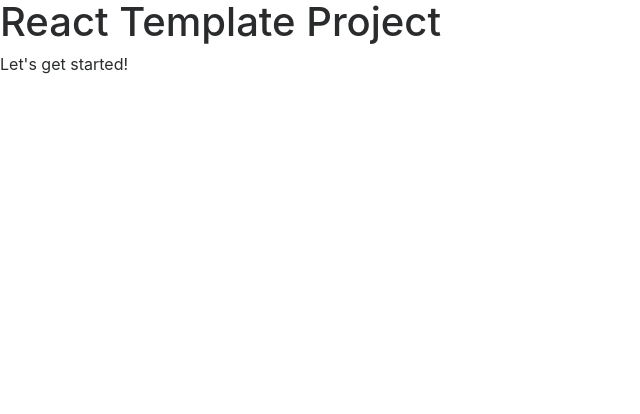
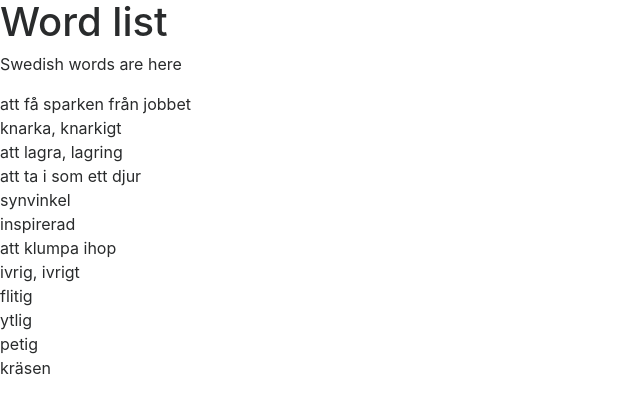
Before and after one commit to MargaretKrutikova/react-words-app, a React app: page / in a window 1280 px wide. Shown: the top 414 px of the page, without its empty margins (0-640 px from the left). Built offline with nearby package versions, Linux system fonts and the light colour scheme.

Commit message:
Added basic components for displaying list of words.

```diff
--- /dev/null
+++ b/api/words.json
@@ -0,0 +1,65 @@
+{
+  "data": [{
+    "id": 1,
+    "value": "att få sparken från jobbet",
+    "translations": ["to get fired"]
+  },
+  {
+    "id": 2,
+    "value": "knarka, knarkigt",
+    "translations": ["do drugs"]
+  },
+  {
+    "id": 3,
+    "value": "att lagra, lagring",
+    "translations": ["to store, storage"]
+  },
+  {
+    "id": 4,
+    "value": "att ta i som ett djur",
+    "explanations": ["t.ex. träning"]
+  },
+  {
+    "id": 5,
+    "value": "synvinkel",
+    "translations": ["point of view"],
+    "usages": [ "från/ur min synvinkel" ]
+  },
+  {
+    "id": 6,
+    "value": "inspirerad",
+    "usages" : ["jag är inspirerad av någon"]
+  },
+  {
+    "id": 7,
+    "value": "att klumpa ihop",
+    "translations" : ["lump together", "смешивать в кучу"]
+  },
+  {
+    "id": 8,
+    "value": "ivrig, ivrigt",
+    "translations" : ["eager", "zealous", "усердно"]
+  },
+  {
+    "id": 9,
+    "value": "flitig",
+    "translations" : ["diligent", "hard-working"]
+  },
+  {
+    "id": 10,
+    "value": "ytlig",
+    "translations" : ["external", "superficial", "поверхностный"]
+  },
+  {
+    "id": 11,
+    "value": "petig",
+    "translations" : ["мелочный"],
+    "explanations":  ["för noggrann", "pedantisk" ]
+  },
+  {
+    "id": 12,
+    "value": "kräsen",
+    "translations" : ["picky"],
+    "explanations":  ["om mat t.ex." ]
+  }]
+}
--- a/src/components/App.js
+++ b/src/components/App.js
@@ -1,12 +1,13 @@
 import React from 'react';
-import * as api from '../api';
+import WordsContainer from './words/WordsContainer';
 
 class App extends React.Component {
   render() {
     return (
       <div className="App">
-        <h1>React Template Project</h1>
-        <p>Let's get started!</p>
+        <h1>Word list</h1>
+        <p>Swedish words are here</p>
+        <WordsContainer />
       </div>
     );
   }
--- /dev/null
+++ b/src/components/words/Word.js
@@ -0,0 +1,19 @@
+import React, { Component } from 'react';
+import PropTypes from 'prop-types';
+import WordEntity from './WordEntity';
+
+class Word extends Component {
+  render() {
+    return (
+      <div>
+        {this.props.word.value}
+      </div>
+    );
+  }
+}
+
+Word.propTypes = {
+  word: PropTypes.instanceOf(WordEntity)
+};
+
+export default Word;
--- /dev/null
+++ b/src/components/words/WordEntity.js
@@ -0,0 +1,19 @@
+class WordEntity {
+  constructor({
+    id = 0,
+    value = '',
+    type,
+    translations = [],
+    explanations = [],
+    usages = []
+  }) {
+    this.id = id;
+    this.value = value;
+    this.type = type;
+    this.translations = translations;
+    this.explanations = explanations;
+    this.usages = usages;
+  }
+}
+
+export default WordEntity;
--- /dev/null
+++ b/src/components/words/WordService.js
@@ -0,0 +1,14 @@
+import axios from 'axios';
+import WordEntity from './WordEntity';
+import words from '../../../api/words.json';
+
+class WordService {
+  getWords(page, limit) {
+    return new Promise((resolve, reject) => {
+      resolve(words.data.map((word) => new WordEntity(word)));
+    });
+  }
+}
+
+const wordService = new WordService();
+export default wordService;
--- /dev/null
+++ b/src/components/words/Words.js
@@ -0,0 +1,14 @@
+import React, { Component } from 'react';
+import Word from './Word';
+
+class Words extends Component {
+  render() {
+    return (
+      <div>
+        {this.props.words.map((word, index) => <Word key={index} word={word} />)}
+      </div>
+    );
+  }
+}
+
+export default Words;
--- /dev/null
+++ b/src/components/words/WordsContainer.js
@@ -0,0 +1,20 @@
+import React, { Component } from 'react';
+import WordService from './WordService';
+import Words from './Words';
+
+class WordsContainer extends Component {
+  state = { words: [] };
+  componentDidMount() {
+    WordService.getWords().then((words) => {
+      this.setState({ words: words});
+    });
+  }
+
+  render() {
+    return (
+      <Words words={this.state.words}/>
+    );
+  }
+}
+
+export default WordsContainer;
```
